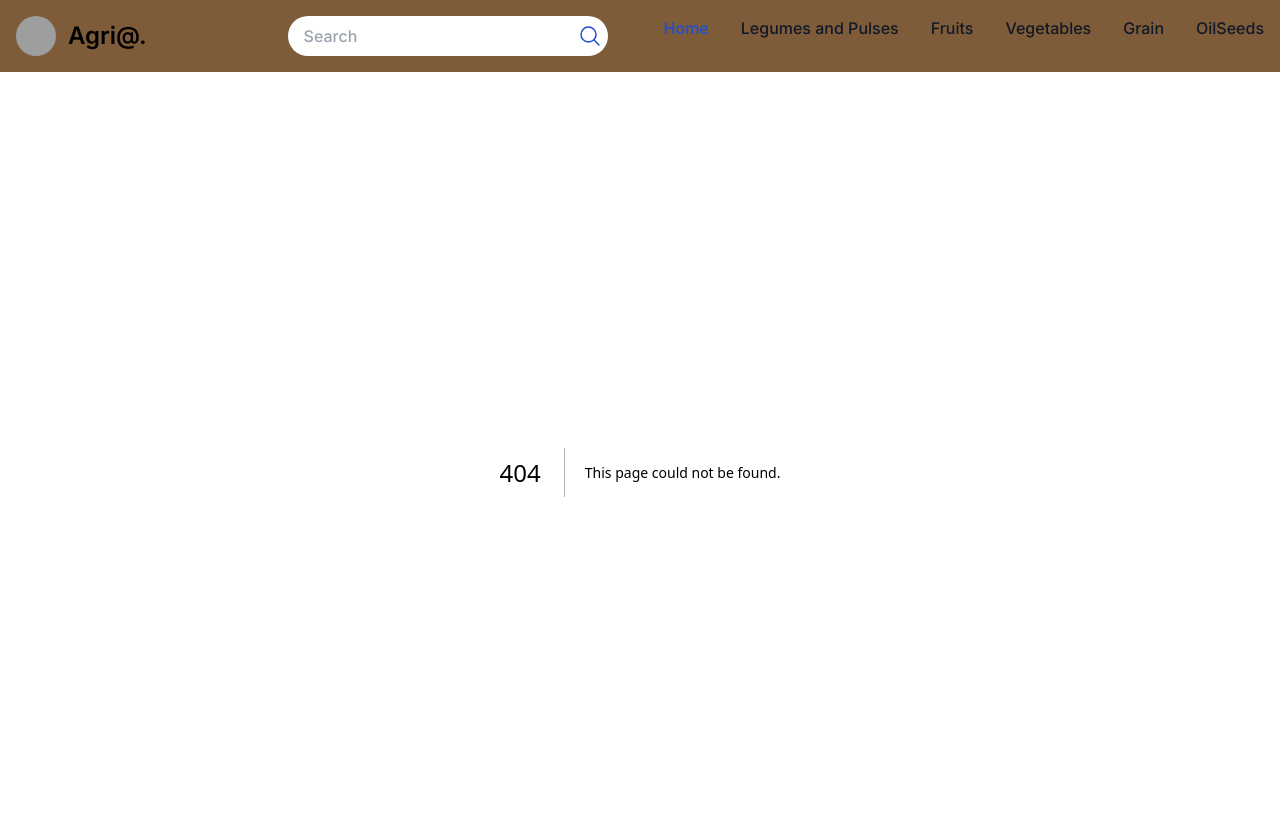
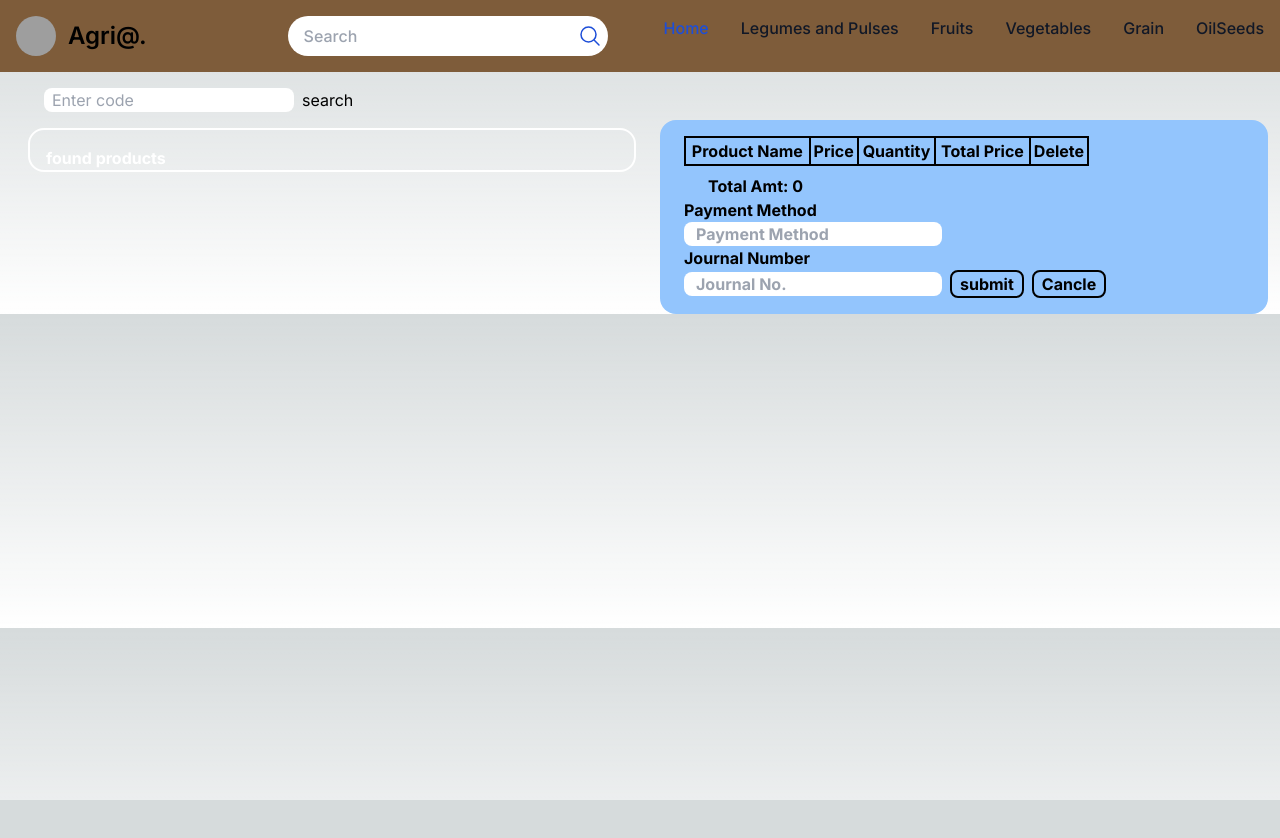
Before and after one commit to Passang-Dorji/Agri-Ecommerce, a Next.js app: page /pages/transaction/transaction1 in a window 1280 px wide. Before the commit this address had no page. Shown: the top 838 px of the page. After the commit the page ends 800 px from the top, so only its background shows below. Built offline with nearby package versions, Linux system fonts and the light colour scheme; grey boxes are pictures that could not be loaded.

Commit message:
added delete function to transaction

```diff
--- /dev/null
+++ b/app/pages/transaction/transaction1/page.js
@@ -0,0 +1,192 @@
+"use client"
+import { useRef, useState } from "react"
+
+export default function Home(){
+    const formElement = useRef(null)
+    const [products,setProducts] = useState([])
+    const [search,setSearch] = useState()
+    const [itemLists,setItemLists] = useState([])
+    const [error, setError] = useState("")
+
+    var totalAmount = itemLists.reduce((acc,current)=>{
+        return acc + (current.quantity * current.price)
+    },0)
+    function addProductsToCard(formEvent,product){
+        formEvent.preventDefault()
+        const formData = new FormData(formEvent.currentTarget)
+        // console.log(itemLists)
+        // console.log(product.id)
+        const quantityToAdd = Math.abs(parseInt(formData.get('quantity')))
+        if(itemLists.some(pdt=>pdt.productId === product.id)){
+            const foundPdtIndex = itemLists.findIndex(pdt => pdt.productId === product.id)
+            itemLists[foundPdtIndex].quantity +=   quantityToAdd
+            setItemLists([...itemLists])
+        }else{
+            setItemLists([...itemLists,{
+                productId:product.id,
+                name:product.product_name,
+                quantity:quantityToAdd,
+                price:product.price,
+            }])
+        }
+        formElement.current?.reset()
+    }
+    function deletePdtFromCart(pdtId){
+        const indexToDelete = itemLists.findIndex(item => item.productId ===pdtId )
+        itemLists.splice(indexToDelete,1)
+        setItemLists([...itemLists])
+    }
+    const updateQuantity = (itemId, newQuantity)=>{
+        setItemLists(itemLists.map(item => {
+            if (item.productId === itemId) {
+                return {
+                    ...item,
+                    quantity: newQuantity
+                };
+            }
+            return item
+        }))
+    }
+    async function submitItems(formEvent){
+        try{
+            formEvent.preventDefault()
+            const formData = new FormData(formEvent.currentTarget)
+            const body = {
+                "totalAmount": totalAmount,
+                "paymentMethod":formData.get('payment'),
+                "journalNumber":formData.get('journal Number'),
+                "itemLists":itemLists
+            }
+            const response = await fetch(`http://localhost:3000/api/transaction`,{
+                method:'POST',
+                body: JSON.stringify(body)
+            })
+            console.log(response)
+            if(!response.ok){
+                const errorMessage = await response.text()
+                throw new Error(errorMessage)
+            }
+            formElement.current?.reset()
+            setItemLists([])
+        }catch(error){
+            setError(error.message)
+        }
+    }
+    async function getProduct(){
+        try{
+            const response = await fetch(`http://localhost:3000/api/inventory/search?search=${search}`)
+            if (!response.ok){
+                throw new Error("Network response was not okay")
+            }
+            const {data} = await response.json()
+            setProducts(data)
+            setSearch("")
+        }catch(error){
+            setError(error.message)
+        }
+    }
+    return(
+        <div className="mt-4 ml-4 flex">
+            <div className="w-1/2 mx-3">
+                <div className="mx-2">
+                <input className="text-black mx-2 px-2 rounded-lg"
+                    type="text"
+                    placeholder="Enter code"
+                    onChange={(e)=> setSearch(e.target.value)}
+                    value={search}
+                />
+                <button
+                    onClick={getProduct}
+                >search</button>
+                </div>
+                <div className="border-2 border-white mt-4 font-bold rounded-2xl">
+                    <p className="text-white ml-4 mt-4">found products</p>
+                    {products.map((product)=>{
+                        return(
+                            <div className="text-white ml-4 py-4 font-bold"
+                            key={product.id}>
+                                <p>Product ID:{product.id}</p>
+                                <p>Product Name : {product.product_name}</p>
+                                <p> Price : {product.price}</p>
+                                <form onSubmit={(formEvent)=> addProductsToCard(formEvent,product)}
+                                      ref={formElement}
+                                >
+                                    <input className="mx-2 mb-2 px-2 rounded-lg text-black"
+                                        type="number"
+                                        name="quantity"
+                                        placeholder="Quantity"
+                                    />
+                                    <button className="border-2 border-white px-2 rounded-lg"
+                                    type="submit">
+                                        add
+                                    </button>
+                                </form>
+                            </div>
+                        )
+                    })}
+                </div>
+            </div>
+            <div className="w-1/2 bg-blue-300 mx-3 mt-8 rounded-2xl text-black font-bold">
+                    <table className="border-2 border-black mt-4 mx-6 w-2/3">
+                        <tbody>
+                            <tr className="border-2 border-black">
+                                    <th className="border-2 border-black"> Product Name </th>
+                                    <th className="border-2 border-black"> Price </th>
+                                    <th className="border-2 border-black"> Quantity </th>
+                                    <th className="border-2 border-black"> Total Price </th>
+                                    <th className="border-2 border-black"> Delete </th>
+                            </tr>
+                        {itemLists?.map(itemlist =>(
+                            <tr key={itemlist.productId} className="border-2 border-black ">
+                                    <td className="border-2 border-black pl-2 ">  {itemlist.name} </td>
+                                    <td className="border-2 border-black pl-2 "> {itemlist.price} </td>
+                                    <td className="border-2 border-black pl-2 ">
+                                        <input className="px-2 w-24"
+                                               type="number"
+                                               value={itemlist.quantity}
+                                               onChange={(e)=>updateQuantity(itemlist.productId,parseInt(e.target.value))}
+                                        />
+                                      </td>
+                                    <td className="border-2 border-black pl-2 "> {itemlist.quantity * itemlist.price} </td>
+                                    <td>
+                                        <button className="border-2 border-black rounded-lg ml-2 px-2"
+                                                onClick={()=>deletePdtFromCart(itemlist.productId)}
+                                        >delete</button>
+                                    </td>
+                            </tr>
+                        ))}
+                        </tbody>
+                </table>
+                <form onReset={(e)=>setItemLists([])}
+                    className="mx-6 my-2"
+                    onSubmit={submitItems}
+                    ref={formElement}
+                >
+                    <p className="ml-6">  Total Amt: {totalAmount} </p>
+                    <p> Payment Method</p>
+                    <input className="text-black rounded-lg px-3"
+                        type="text"
+                        placeholder="Payment Method"
+                        name="payment"
+                        />
+                    <p> Journal Number</p>
+                    <input className="text-black rounded-lg px-3"
+                        type="text"
+                        placeholder="Journal No."
+                        name="journal Number"/>
+                    <button className="border-2 border-black rounded-lg ml-2 px-2"
+                    type="submit"
+                    >
+                        submit
+                    </button>
+                    <button className="border-2 border-black rounded-lg ml-2 px-2"
+                        type="reset"
+                    >Cancle
+                    </button>
+                    <p className="text-red-500 mt-4">{error}</p>
+                </form>
+            </div>
+
+        </div>
+    )
+}
```
